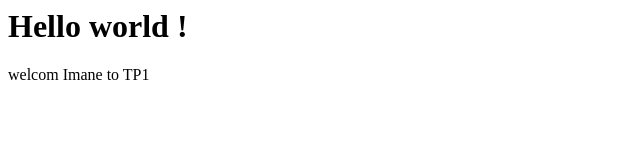
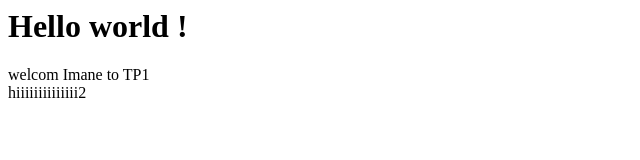
Before and after one commit to Imane-Baali/tp2-test, a plain HTML site: page index.html in a window 1280 px wide. Shown: the whole page, without its empty margins (0-640 px from the left). Drawn offline with Linux system fonts and the light colour scheme.

Commit message:
feat:new div

```diff
--- a/index.html
+++ b/index.html
@@ -1,6 +1,7 @@
 <html>
        <h1>  Hello world ! </h1>
        <div> welcom Imane to TP1 </div>
+       <div> hiiiiiiiiiiiiii2 </div>
 
 
 </html>
```
